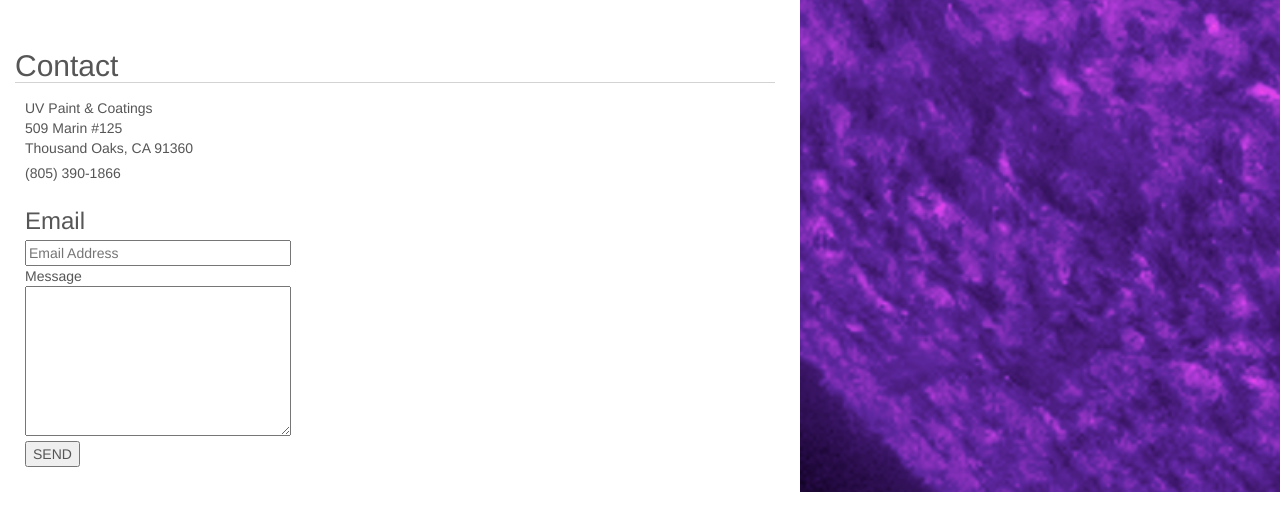
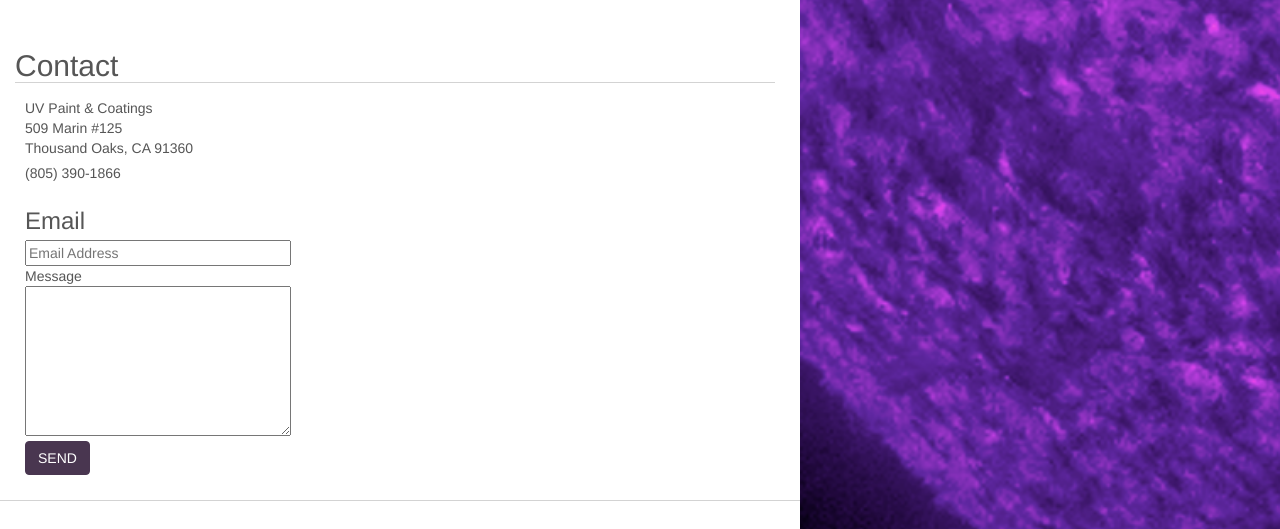
Before and after one commit to networkerror/uvpccom, a PHP site: page / in a window 1280 px wide. Shown: the part 746-1275 px from the top of the page. Before the commit the page ends 1238 px from the top, so only its background shows below. Run offline with PHP 8.4, Linux system fonts and the light colour scheme.

Commit message:
Style footer

```diff
--- a/index.css
+++ b/index.css
@@ -110,3 +110,17 @@ input[type=text], textarea {
 textarea {
   height: 150px;
 }
+
+.btn-primary {
+  background-color: #493650;
+  border-color: #493650;
+}
+
+footer {
+  margin: auto;
+}
+footer>section {
+  border-top: 1px solid lightgray;
+  height: 5px;
+  padding: 14px;
+}
--- a/index.html
+++ b/index.html
@@ -53,11 +53,13 @@
     <br>
     <textarea name="message"></textarea>
     <br>
-    <input type="submit" value="SEND">
+    <input class="btn btn-primary" type="submit" value="SEND">
   </section>
 </main>
 
-<footer></footer>
+<footer>
+  <section></section>
+</footer>
 
 </body>
 </html>
```
